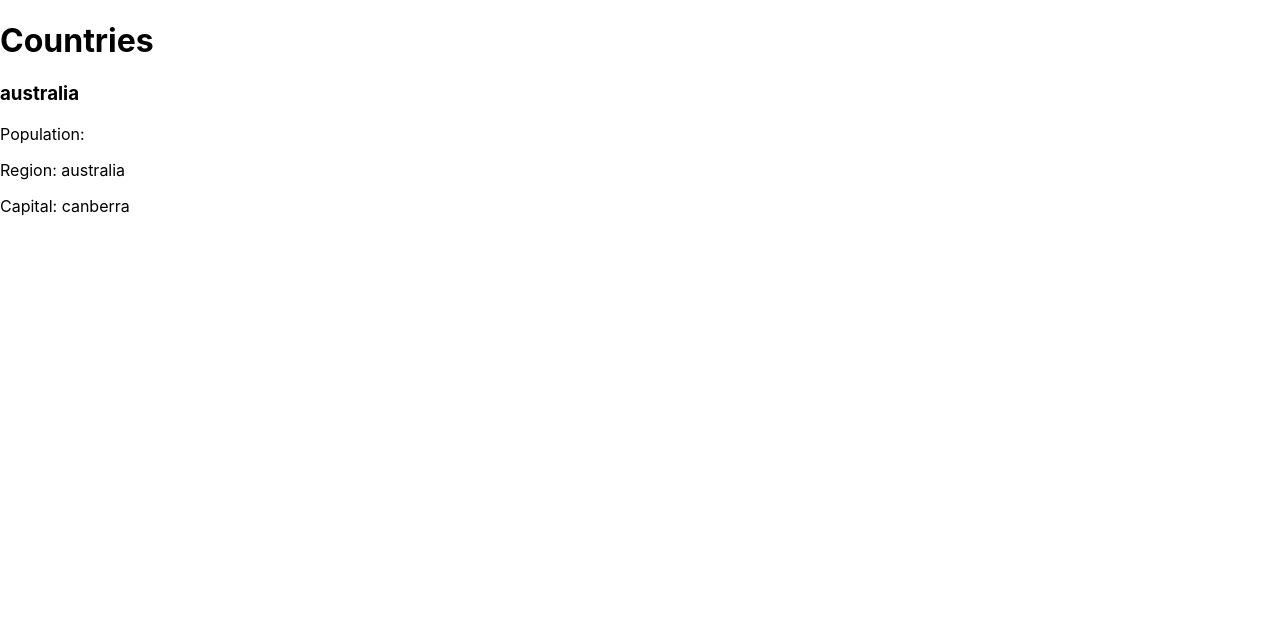
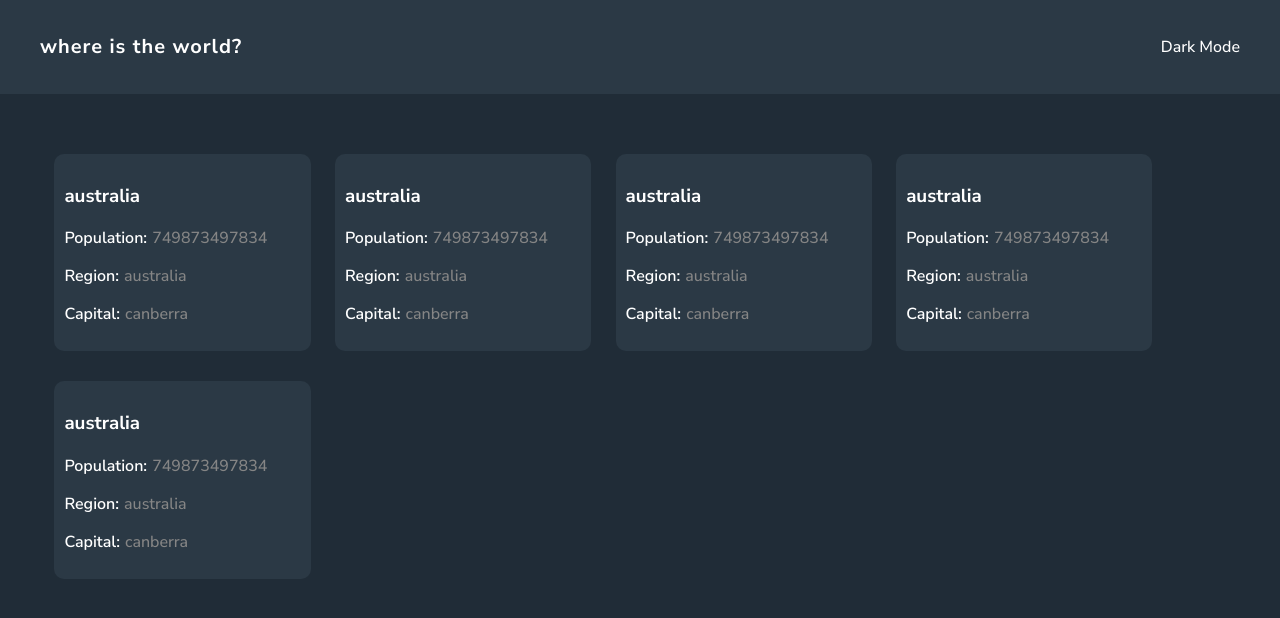
Before and after one commit to luluCodingWizard/Nextjs-Beginners, a Next.js app: page /countries in a window 1280 px wide. Shown: the top 618 px of the page. Built offline with nearby package versions, Linux system fonts and the light colour scheme.

Commit message:
lesson 7 add styling to our project

```diff
--- /dev/null
+++ b/components/Header/header.module.css
@@ -0,0 +1,12 @@
+.header {
+  background-color: hsl(209, 23%, 22%);
+  padding: 20px 40px;
+  display: flex;
+  align-items: center;
+  justify-content: center;
+}
+.header > h1 {
+  font-size: 20px;
+  flex-grow: 1;
+  letter-spacing: 1px;
+}
--- /dev/null
+++ b/components/Header/index.js
@@ -0,0 +1,11 @@
+import React from "react";
+import styles from "./header.module.css";
+
+export default function Header() {
+  return (
+    <header className={styles.header}>
+      <h1>where is the world?</h1>
+      <div>Dark Mode</div>
+    </header>
+  );
+}
--- /dev/null
+++ b/components/card.module.css
@@ -0,0 +1,14 @@
+.card {
+  display: inline-block;
+  background: hsl(209, 23%, 22%);
+  border-radius: 10px;
+  padding: 10px;
+}
+.bold {
+  font-weight: 600;
+  display: inline-block;
+  margin-right: 5px;
+}
+.greyText {
+  color: hsl(0, 0%, 52%);
+}
--- a/components/countryCard.js
+++ b/components/countryCard.js
@@ -1,18 +1,22 @@
 import React from "react";
 import PropTypes from "prop-types";
+import styles from "./card.module.css";
 
-function CountryCard({ countryName, population, region, capital }) {
+function CountryCard({ countryName, population, region, capital, className }) {
   return (
-    <div>
-      <h3>{countryName}</h3>
+    <div className={`${className} ${styles.card}`}>
+      <h3 className="title">{countryName}</h3>
       <p>
-        <span>Population:</span> {population}
+        <span className={styles.bold}>Population:</span>
+        <span className={styles.greyText}>{population}</span>
       </p>
       <p>
-        <span>Region:</span> {region}
+        <span className={styles.bold}>Region:</span>
+        <span className={styles.greyText}>{region}</span>
       </p>
       <p>
-        <span>Capital:</span> {capital}
+        <span className={styles.bold}>Capital:</span>
+        <span className={styles.greyText}>{capital}</span>
       </p>
     </div>
   );
--- /dev/null
+++ b/pages/countries/countries.module.css
@@ -0,0 +1,11 @@
+.contries_wrapper {
+  padding: 30px;
+  display: flex;
+  flex-wrap: wrap;
+}
+.country {
+  display: inline-block;
+  margin: 30px 0 0 2%;
+  width: calc(100% * (1 / 4) - 10px - 1px);
+  max-width: 21%;
+}
--- a/pages/countries/index.js
+++ b/pages/countries/index.js
@@ -1,17 +1,51 @@
 // domain.com/countries
 
 import React from "react";
+import Header from "../../components/Header";
 import CountryCard from "../../components/countryCard";
+import styles from "./countries.module.css";
 
 export default function countries() {
   return (
     <div>
-      <h1>Countries</h1>
-      <CountryCard
-        countryName="australia"
-        region="australia"
-        capital="canberra"
-      />
+      <Header />
+      <div className={styles.contries_wrapper}>
+        <CountryCard
+          countryName="australia"
+          region="australia"
+          capital="canberra"
+          className={styles.country}
+          population={749873497834}
+        />
+        <CountryCard
+          countryName="australia"
+          region="australia"
+          capital="canberra"
+          population={749873497834}
+          className={styles.country}
+        />
+        <CountryCard
+          countryName="australia"
+          region="australia"
+          capital="canberra"
+          population={749873497834}
+          className={styles.country}
+        />
+        <CountryCard
+          countryName="australia"
+          region="australia"
+          capital="canberra"
+          population={749873497834}
+          className={styles.country}
+        />
+        <CountryCard
+          countryName="australia"
+          region="australia"
+          capital="canberra"
+          population={749873497834}
+          className={styles.country}
+        />
+      </div>
     </div>
   );
 }
--- /dev/null
+++ b/pages/home.module.css
@@ -0,0 +1,3 @@
+.home {
+  padding: 30px 40px;
+}
--- a/styles/globals.css
+++ b/styles/globals.css
@@ -1,9 +1,10 @@
+@import url("https://fonts.googleapis.com/css2?family=Nunito+Sans:wght@200;300;500;600;700;900&display=swap");
 html,
 body {
   padding: 0;
   margin: 0;
-  font-family: -apple-system, BlinkMacSystemFont, Segoe UI, Roboto, Oxygen,
-    Ubuntu, Cantarell, Fira Sans, Droid Sans, Helvetica Neue, sans-serif;
+  font-family: "Nunito Sans", sans-serif;
+  background-color: hsl(207, 26%, 17%);
 }
 
 a {
@@ -13,14 +14,5 @@ a {
 
 * {
   box-sizing: border-box;
+  color: hsl(0, 0%, 100%);
 }
-
-@media (prefers-color-scheme: dark) {
-  html {
-    color-scheme: dark;
-  }
-  body {
-    color: white;
-    background: black;
-  }
-}
```
Also changed, not shown: pages/index.js (+7 -2 lines), styles/Home.module.css (deleted, +0 -129 lines).
